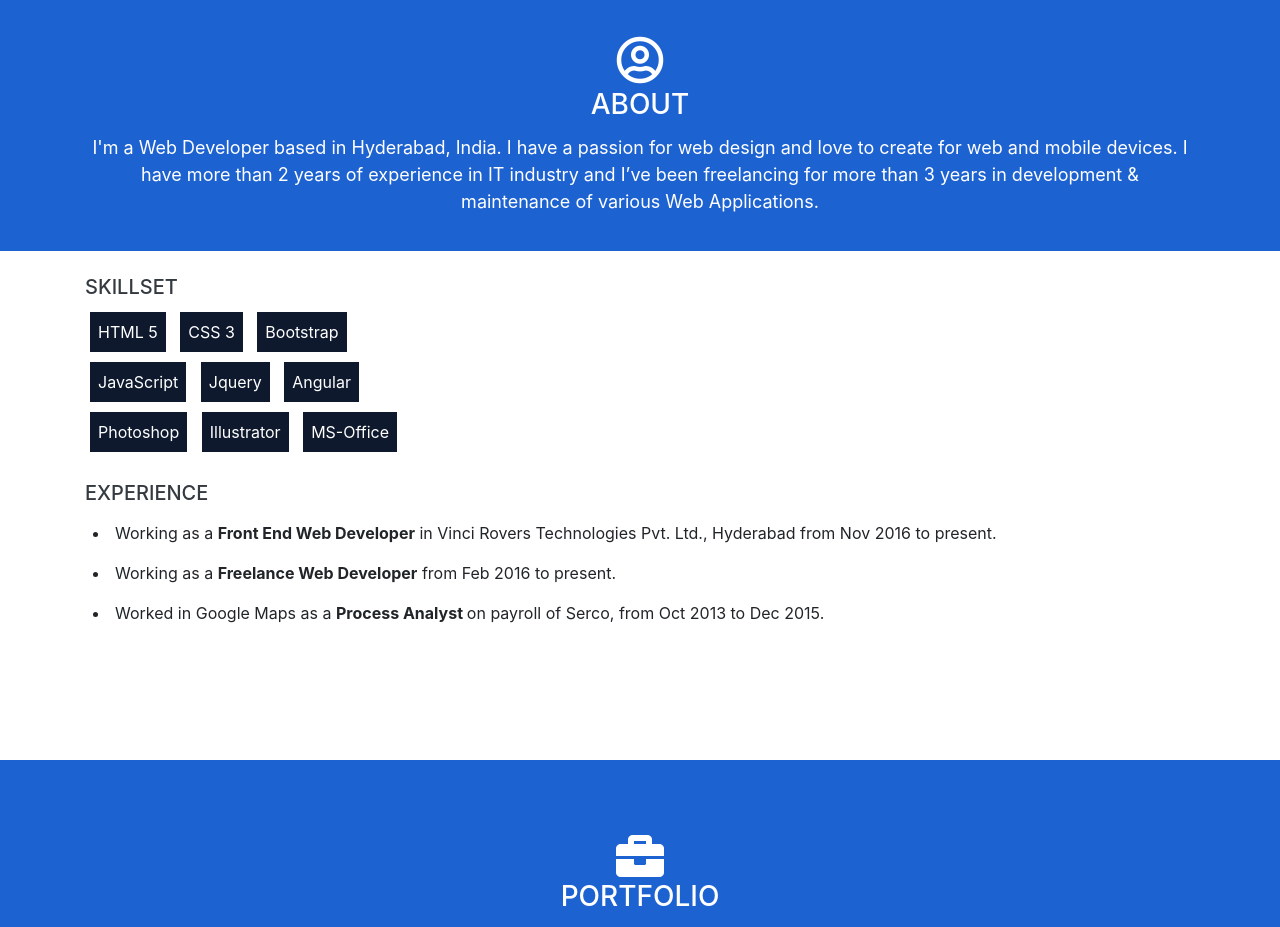
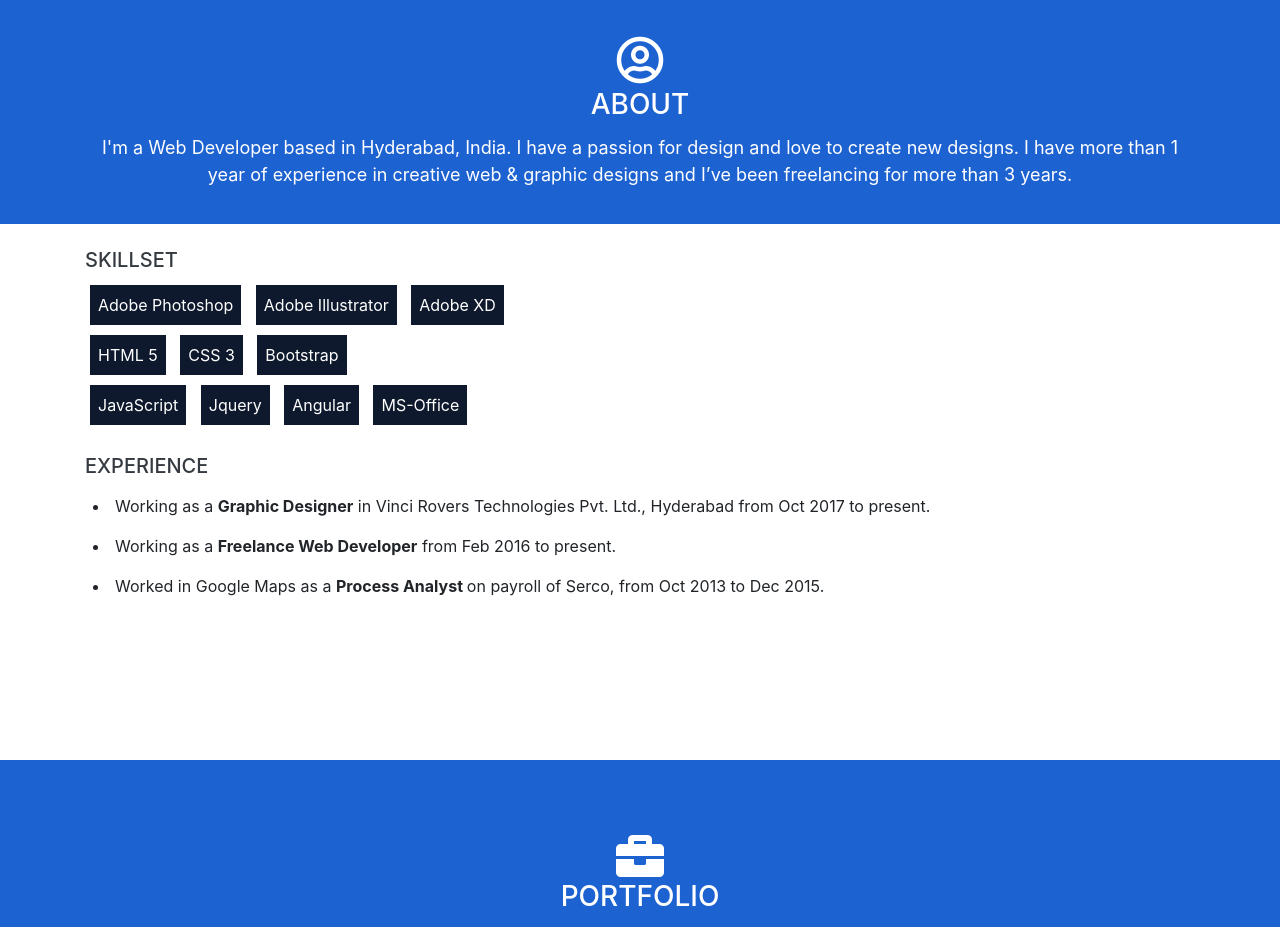
Before and after one commit to santoshdeepak/santoshdeepak.github.io, a plain HTML site: page index.html in a window 1280 px wide. Shown: the part 840-1767 px from the top of the page. Drawn offline with nearby package versions, Linux system fonts and the light colour scheme.

Commit message:
Update index.html

```diff
--- a/index.html
+++ b/index.html
@@ -106,11 +106,11 @@
                         <h3 class="text-center">ABOUT</h3>
                         <p class="text-center p-1" style="font-size: 18px">
                             I'm a Web Developer based in Hyderabad,
-                            India. I have a passion for web design and love to create for web and mobile devices. I
+                            India. I have a passion for design and love to create new designs. I
                             have
-                            more than 2 years of experience in IT industry and I’ve been freelancing for more than 3
-                            years
-                            in development & maintenance of various Web Applications.</p>
+                            more than 1 year of experience in creative web & graphic designs and I’ve been freelancing for more than 3
+                            years.
+                           </p>
                     </div>
                 </div>
             </div>
@@ -123,31 +123,34 @@
                     <h5 class="text-dark">SKILLSET</h5>
                     <div>
                         <div>
+                            <span class="skills">Adobe Photoshop</span>
+                            <span class="skills">Adobe Illustrator</span>
+                            <span class="skills">Adobe XD</span>
+                        </div>
+
+                        <div>
                             <span class="skills">HTML 5</span>
                             <span class="skills">CSS 3</span>
                             <span class="skills">Bootstrap</span>
+
                         </div>
-
                         <div>
                             <span class="skills">JavaScript</span>
                             <span class="skills">Jquery</span>
                             <span class="skills">Angular</span>
+                            <span class="skills">MS-Office</span>
                         </div>
 
-                        <div>
-                            <span class="skills">Photoshop</span>
-                            <span class="skills">Illustrator</span>
-                            <span class="skills">MS-Office</span>
-                        </div>
+
                     </div>
                 </div>
 
                 <div class="col-md-12 pt-4 pb-4">
                     <h5 class="text-dark">EXPERIENCE</h5>
                     <div>
-                        <li class="p-2">Working as a <strong>Front End Web Developer</strong> in Vinci Rovers
+                        <li class="p-2">Working as a <strong>Graphic Designer</strong> in Vinci Rovers
                             Technologies
-                            Pvt. Ltd., Hyderabad from Nov 2016 to present.</li>
+                            Pvt. Ltd., Hyderabad from Oct 2017 to present.</li>
                         <li class="p-2">Working as a <strong>Freelance Web Developer</strong> from Feb 2016 to present.
                         </li>
                         <li class="p-2">Worked in Google Maps as a <strong>Process Analyst </strong> on payroll of
```
